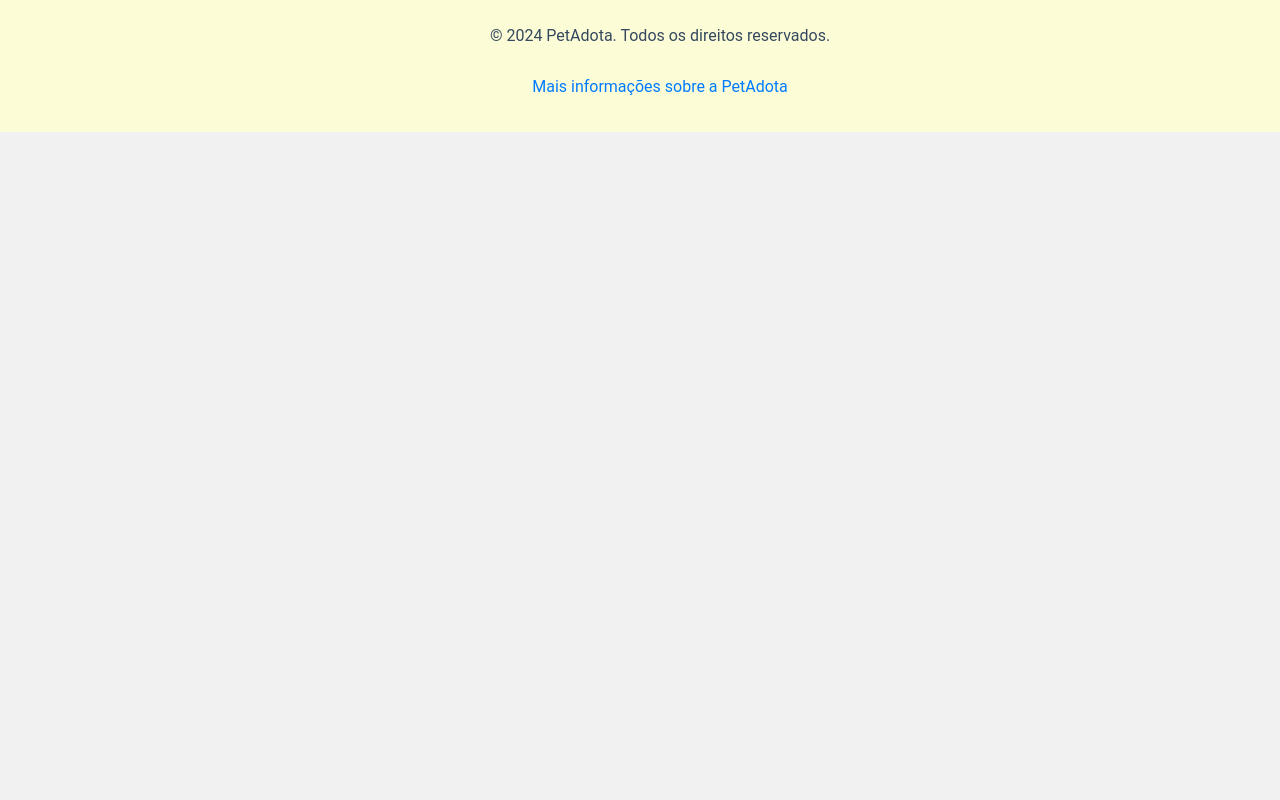
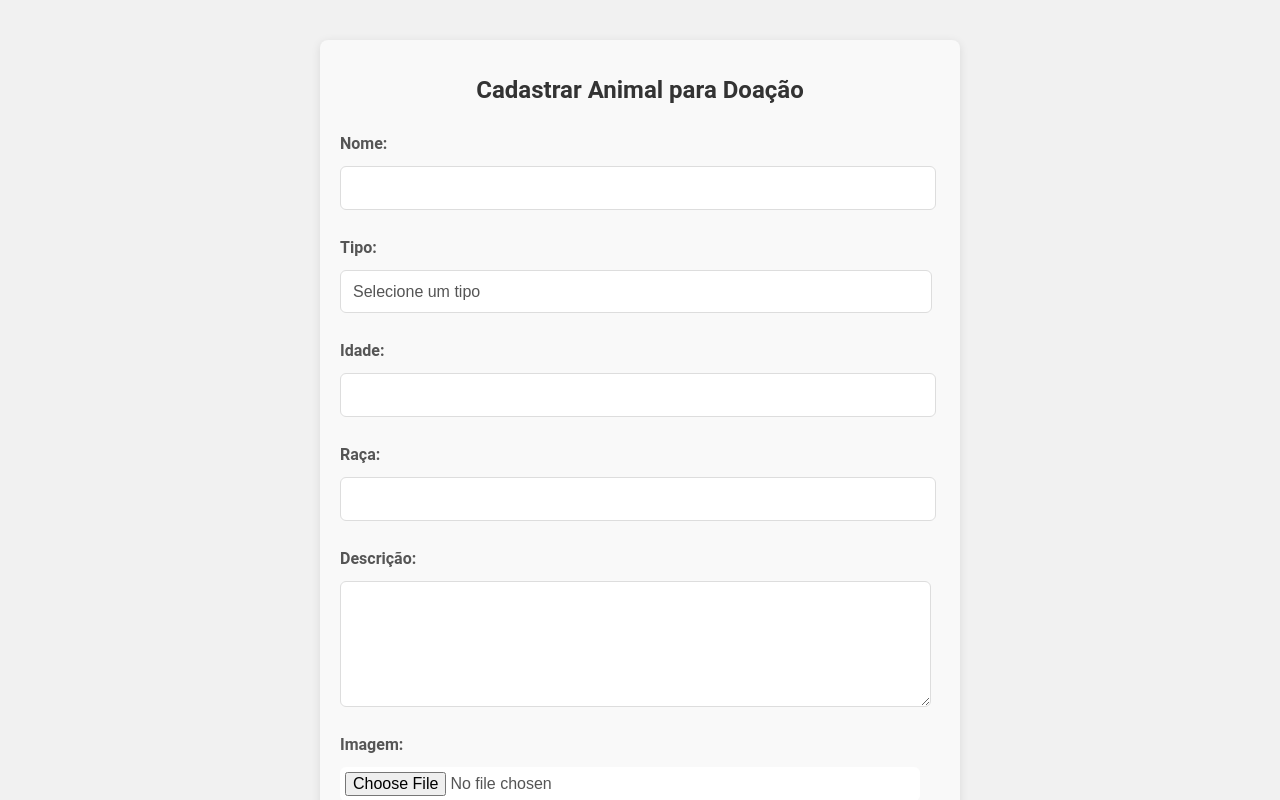
Before and after one commit to renatajane/adocao-de-animais, a React (Vite) app in the folder Frontend/: page /formulario-cadastro in a window 1280 px wide. Shown: the part 180-980 px from the top of the page. Before the commit the page ends 800 px from the top, so only its background shows below. Built offline with nearby package versions, Linux system fonts and the light colour scheme.

Commit message:
style: ajustar layout

```diff
--- a/Frontend/src/App.jsx
+++ b/Frontend/src/App.jsx
@@ -1,10 +1,10 @@
 import { BrowserRouter, Route, Routes } from 'react-router-dom';
 import Footer from "./components/Footer/Footer";
 import Header from "./components/Header/Header";
-import FormularioDoacao from './pages/FormularioCadastro';
+import FormularioCadastro from './pages/FormularioCadastro';
 import FormularioEdicao from './pages/FormularioEdicao';
 import Home from './pages/Home';
-import Informacoes from './pages/Informacoes';
+import Sobre from './pages/Informacoes';
 
 function App() {
   return (
@@ -15,9 +15,9 @@ function App() {
       <div>
         <Routes>
           <Route path="/" element={<Home />} />
-          <Route path="/formulario-doacao" element={<FormularioDoacao />} />
+          <Route path="/formulario-cadastro" element={<FormularioCadastro />} />
           <Route path="/formulario-edicao" element={<FormularioEdicao />} />
-          <Route path="/informacoes" element={<Informacoes />} />
+          <Route path="/sobre" element={<Sobre />} />
         </Routes>
       </div>
 
--- a/Frontend/src/components/Footer/Footer.jsx
+++ b/Frontend/src/components/Footer/Footer.jsx
@@ -9,7 +9,7 @@ function Footer() {
                 <p>&copy; {new Date().getFullYear()} PetAdota. Todos os direitos reservados.</p>
                 <nav className="footer-nav">
                     <ul>
-                        <li><Link to="/informacoes">Mais informações sobre a PetAdota</Link></li>
+                        <li><Link to="/sobre">Mais informações sobre a PetAdota</Link></li>
                     </ul>
                 </nav>
             </div>
--- a/Frontend/src/pages/FormularioCadastro.jsx
+++ b/Frontend/src/pages/FormularioCadastro.jsx
@@ -1,8 +1,13 @@
-import React, { useState } from 'react';
-import '../styles/FormularioCadastro.css';
+import React, { useState, useRef, useEffect} from 'react';
+import '../styles/Formularios.css';
 import { useNavigate } from 'react-router-dom';
 
 function FormularioCadastro() {
+
+    useEffect(() => {
+        window.scrollTo(0, 0);
+    }, []);
+
     const [animal, setAnimal] = useState({
         nome: '',
         tipo: '',
@@ -14,6 +19,7 @@ function FormularioCadastro() {
     });
     const [mensagem, setMensagem] = useState(null);
     const navigate = useNavigate();
+    const fileInputRef = useRef(null);
 
     const handleChange = (e) => {
         const { name, value } = e.target;
@@ -50,7 +56,7 @@ function FormularioCadastro() {
             console.log("Dados recebidos: ", data);
             setMensagem({ tipo: 'success', texto: 'Animal cadastrado com sucesso!' });
 
-            // Limpar campos
+            // Limpar campos após submeter os dados
             setAnimal({
                 nome: '',
                 tipo: '',
@@ -60,6 +66,9 @@ function FormularioCadastro() {
                 descricao: '',
                 imagem: null
             });
+            if (fileInputRef.current) {
+                fileInputRef.current.value = ''; // Limpa o campo de imagem
+            }
         } catch (error) {
             console.error('Erro ao enviar dados:', error);
             setMensagem({ tipo: 'error', texto: 'Erro ao enviar dados' });
@@ -77,9 +86,9 @@ function FormularioCadastro() {
                 <div>
                     <label>Nome:</label>
                     <input type="text" name="nome"
-                      pattern="^[A-Za-z\s]+$" minLength="2"
-                      title="O nome deve conter apenas letras e no mínimo 2 caracteres."
-                      value={animal.nome} onChange={handleChange} required />
+                        pattern="^[A-Za-zÀ-ÖØ-öø-ÿ\s]+$" minLength="2"
+                        title="O nome deve conter apenas letras e no mínimo 2 caracteres."
+                        value={animal.nome} onChange={handleChange} required />
                 </div>
                 <div>
                     <label>Tipo:</label>
@@ -104,7 +113,7 @@ function FormularioCadastro() {
                 </div>
                 <div>
                     <label>Imagem:</label>
-                    <input type="file" name="imagem" onChange={handleFileChange} required />
+                    <input type="file" name="imagem" onChange={handleFileChange} ref={fileInputRef} required />
                 </div>
                 <button type="submit">Cadastrar Animal</button>
             </form>
--- a/Frontend/src/pages/FormularioEdicao.jsx
+++ b/Frontend/src/pages/FormularioEdicao.jsx
@@ -1,8 +1,13 @@
 import React, { useEffect, useState } from 'react';
 import { useLocation, useNavigate } from 'react-router-dom';
-import '../styles/FormularioCadastro.css';
+import '../styles/Formularios.css';
 
 function FormularioEdicao() {
+
+    useEffect(() => {
+        window.scrollTo(0, 0);
+    }, []);
+
     const location = useLocation(); // Pega o estado da navegação
     const navigate = useNavigate();
     const [mensagem, setMensagem] = useState(null);
--- a/Frontend/src/pages/Home.jsx
+++ b/Frontend/src/pages/Home.jsx
@@ -54,7 +54,11 @@ function Home() {
             }
             setSuccessMessage('Animal deletado com sucesso!');
             fetchAnimais(tipo); // Atualiza a lista de animais após a exclusão
-            setShowConfirmDelete(false); // Fecha a confirmação
+            setShowConfirmDelete(false);
+            setTimeout(() => {
+                setSuccessMessage('');
+            }, 2000);
+
         } catch (error) {
             console.error('Erro ao deletar animal:', error);
             setSuccessMessage('Erro ao deletar animal.');
@@ -62,7 +66,7 @@ function Home() {
     };
 
     const handleClickDoacao = () => {
-        navigate('/formulario-doacao');
+        navigate('/formulario-cadastro');
     };
 
     // Função para navegar até a página de edição do animal
@@ -137,7 +141,12 @@ function Home() {
                             />
                             <div className="cardContent">
                                 <h3 className="animal-nome">{animal.nome}</h3>
-                                <p className="animal-tipo"><strong>Tipo:</strong> {animal.tipo}</p>
+                                <p className="animal-tipo"><strong>Tipo:</strong> {animal.tipo === 'CACHORRO' ? 'Cachorro' :
+                                    animal.tipo === 'GATO' ? 'Gato' :
+                                        animal.tipo === 'COELHO' ? 'Coelho' :
+                                            'Tipo desconhecido'
+                                }
+                                </p>
                                 <p className="animal-idade"><strong>Idade:</strong> {animal.idade}</p>
                                 <p className="animal-raca"><strong>Raça:</strong> {animal.raca}</p>
                                 <p className="animal-descricao"><strong>Descrição:</strong> {animal.descricao}</p>
--- a/Frontend/src/styles/FormularioCadastro.css
+++ b/Frontend/src/styles/Formularios.css
@@ -37,7 +37,7 @@ input[type="number"],
 select,
 textarea,
 input[type="file"] {
-    width: 100%;
+    width: 95%;
     padding: 12px;
     margin: 8px 0;
     border: 1px solid #ddd;
@@ -53,6 +53,7 @@ select {
     appearance: none; /* Remove estilo padrão */
     background-color: #fff; /* Fundo branco */
     cursor: pointer;
+    width: 592px
 }
 
 /* Efeito de foco nos inputs e select */
@@ -69,6 +70,7 @@ input[type="file"]:focus {
 textarea {
     resize: vertical;
     height: 100px;
+    width: 565px;
 }
 
 /* Botão de envio */
```
Also changed, not shown: 5 other files (tests, documents, lock files or other folders).
